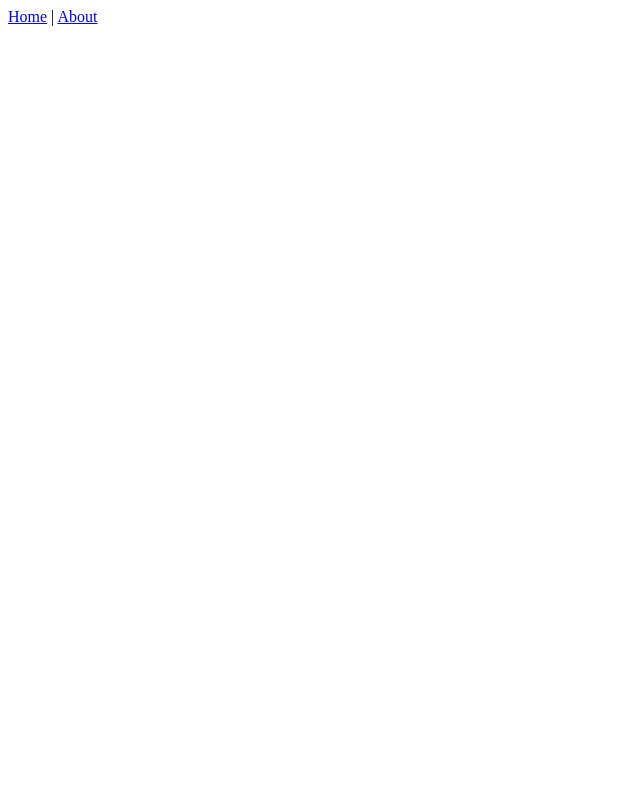
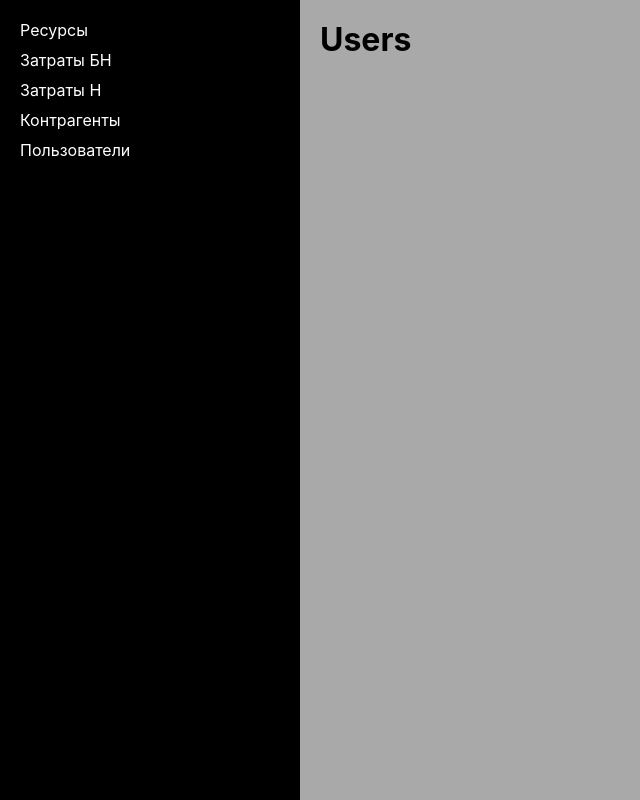
Before and after one commit to petrovengineer/kv, a Vue app in the folder client/: page /users in a window 1280 px wide. Before the commit this address had no page. Shown: the whole page, without its empty margins (0-640 px from the left). Built offline with nearby package versions, Linux system fonts and the light colour scheme.

Commit message:
Start client

```diff
--- a/client/src/App.vue
+++ b/client/src/App.vue
@@ -1,11 +1,47 @@
 <template>
-  <div id="nav">
-    <router-link to="/">Home</router-link> |
-    <router-link to="/about">About</router-link>
+  <Drawer/>
+  <div class="content-wrapper">
+    <div class="content">
+      <router-view/>
+    </div>
   </div>
-  <router-view/>
 </template>
+<script>
+import Drawer from './components/Drawer'
+
+export default {
+  components: {
+    Drawer
+  }
+}
+</script>
 
 <style lang="scss">
+  .content-wrapper{
+    position: fixed;
+    left: 300px;
+    top: 0;
+    height: 100%;
+    background-color: darkgray;
+    width: calc(100% - 300px);
+    overflow-y: scroll;
+    overflow-x: hidden;
+  }
+  .content{
+    margin: 20px;
+  }
+  h1{
+    margin: 0;
+  }
+  body {
+    font-family: -apple-system, BlinkMacSystemFont, "Segoe UI", Roboto, Helvetica, Arial, sans-serif, "Apple Color Emoji", "Segoe UI Emoji", "Segoe UI Symbol";
+  }
+  .paper-wrapper{
+    background-color: white;
+    color:darkslategrey;
+    border-radius: 5px;
+    padding: 20px;
+    font-size: 24px;
+  }
 
 </style>
--- /dev/null
+++ b/client/src/components/Drawer.vue
@@ -0,0 +1,37 @@
+<template>
+    <div class="drawer">
+        <div class="drawer-content">
+            <router-link to="/">Ресурсы</router-link>
+            <router-link to="/wastes">Затраты БН</router-link>
+            <router-link to="/cashwastes">Затраты Н</router-link>
+            <router-link to="/payers">Контрагенты</router-link>
+            <router-link to="/users">Пользователи</router-link>
+        </div>
+    </div>
+</template>
+<script>
+    export default {
+
+    }
+</script>
+<style scoped>
+    .drawer{
+        position: fixed;
+        left: 0;
+        top: 0;
+        width: 300px;
+        background-color: black;
+        color: white;
+        height: 100%;
+        /* padding: 20px; */
+    }
+    .drawer-content{
+        margin: 20px;
+    }
+    a{
+        color: white;
+        text-decoration: none;
+        display: block;
+        margin-bottom: 10px;
+    }
+</style>
--- a/client/src/components/HelloWorld.vue
+++ /dev/null
@@ -1,60 +0,0 @@
-<template>
-  <div class="hello">
-    <h1>{{ msg }}</h1>
-    <p>
-      For a guide and recipes on how to configure / customize this project,<br>
-      check out the
-      <a href="https://cli.vuejs.org" target="_blank" rel="noopener">vue-cli documentation</a>.
-    </p>
-    <h3>Installed CLI Plugins</h3>
-    <ul>
-      <li><a href="https://github.com/vuejs/vue-cli/tree/dev/packages/%40vue/cli-plugin-babel" target="_blank" rel="noopener">babel</a></li>
-      <li><a href="https://github.com/vuejs/vue-cli/tree/dev/packages/%40vue/cli-plugin-router" target="_blank" rel="noopener">router</a></li>
-      <li><a href="https://github.com/vuejs/vue-cli/tree/dev/packages/%40vue/cli-plugin-vuex" target="_blank" rel="noopener">vuex</a></li>
-      <li><a href="https://github.com/vuejs/vue-cli/tree/dev/packages/%40vue/cli-plugin-eslint" target="_blank" rel="noopener">eslint</a></li>
-    </ul>
-    <h3>Essential Links</h3>
-    <ul>
-      <li><a href="https://vuejs.org" target="_blank" rel="noopener">Core Docs</a></li>
-      <li><a href="https://forum.vuejs.org" target="_blank" rel="noopener">Forum</a></li>
-      <li><a href="https://chat.vuejs.org" target="_blank" rel="noopener">Community Chat</a></li>
-      <li><a href="https://twitter.com/vuejs" target="_blank" rel="noopener">Twitter</a></li>
-      <li><a href="https://news.vuejs.org" target="_blank" rel="noopener">News</a></li>
-    </ul>
-    <h3>Ecosystem</h3>
-    <ul>
-      <li><a href="https://router.vuejs.org" target="_blank" rel="noopener">vue-router</a></li>
-      <li><a href="https://vuex.vuejs.org" target="_blank" rel="noopener">vuex</a></li>
-      <li><a href="https://github.com/vuejs/vue-devtools#vue-devtools" target="_blank" rel="noopener">vue-devtools</a></li>
-      <li><a href="https://vue-loader.vuejs.org" target="_blank" rel="noopener">vue-loader</a></li>
-      <li><a href="https://github.com/vuejs/awesome-vue" target="_blank" rel="noopener">awesome-vue</a></li>
-    </ul>
-  </div>
-</template>
-
-<script>
-export default {
-  name: 'HelloWorld',
-  props: {
-    msg: String
-  }
-}
-</script>
-
-<!-- Add "scoped" attribute to limit CSS to this component only -->
-<style scoped lang="scss">
-h3 {
-  margin: 40px 0 0;
-}
-ul {
-  list-style-type: none;
-  padding: 0;
-}
-li {
-  display: inline-block;
-  margin: 0 10px;
-}
-a {
-  color: #42b983;
-}
-</style>
--- a/client/src/router/index.js
+++ b/client/src/router/index.js
@@ -1,19 +1,41 @@
 import { createRouter, createWebHistory } from 'vue-router'
-import Home from '../views/Home.vue'
+import Resources from '../views/Resources.vue'
+import CashWastes from '../views/CashWastes.vue'
+import Pyers from '../views/Payers.vue'
+import Tranches from '../views/Tranches.vue'
+import Users from '../views/Users.vue'
+import Wastes from '../views/Wastes.vue'
 
 const routes = [
   {
     path: '/',
-    name: 'Home',
-    component: Home
+    name: 'Resources',
+    component: Resources
   },
   {
-    path: '/about',
-    name: 'About',
-    // route level code-splitting
-    // this generates a separate chunk (about.[hash].js) for this route
-    // which is lazy-loaded when the route is visited.
-    component: () => import(/* webpackChunkName: "about" */ '../views/About.vue')
+    path: '/cashwastes',
+    name: 'CashWastes',
+    component: CashWastes
+  },
+  {
+    path: '/payers',
+    name: 'Payers',
+    component: Pyers
+  },
+  {
+    path: '/tranches',
+    name: 'Tranches',
+    component: Tranches
+  },
+  {
+    path: '/users',
+    name: 'Users',
+    component: Users
+  },
+  {
+    path: '/wastes',
+    name: 'Wastes',
+    component: Wastes
   }
 ]
 
--- /dev/null
+++ b/client/src/views/CashWastes.vue
@@ -0,0 +1,5 @@
+<template>
+  <div class="about">
+    <h1>CashWastes</h1>
+  </div>
+</template>
--- a/client/src/views/Home.vue
+++ /dev/null
@@ -1,18 +0,0 @@
-<template>
-  <div class="home">
-    <img alt="Vue logo" src="../assets/logo.png">
-    <HelloWorld msg="Welcome to Your Vue.js App"/>
-  </div>
-</template>
-
-<script>
-// @ is an alias to /src
-import HelloWorld from '@/components/HelloWorld.vue'
-
-export default {
-  name: 'Home',
-  components: {
-    HelloWorld
-  }
-}
-</script>
--- /dev/null
+++ b/client/src/views/Payers.vue
@@ -0,0 +1,5 @@
+<template>
+  <div class="about">
+    <h1>Payers</h1>
+  </div>
+</template>
--- /dev/null
+++ b/client/src/views/Resources.vue
@@ -0,0 +1,14 @@
+<template>
+  <div class="paper-wrapper">
+    Test
+  </div>
+</template>
+
+<script>
+// @ is an alias to /src
+
+export default {
+  name: 'Home',
+
+}
+</script>
--- /dev/null
+++ b/client/src/views/Tranches.vue
@@ -0,0 +1,5 @@
+<template>
+  <div class="about">
+    <h1>Tranches</h1>
+  </div>
+</template>
--- a/client/src/views/About.vue
+++ b/client/src/views/Users.vue
@@ -1,5 +1,5 @@
 <template>
   <div class="about">
-    <h1>This is an about page</h1>
+    <h1>Users</h1>
   </div>
 </template>
--- /dev/null
+++ b/client/src/views/Wastes.vue
@@ -0,0 +1,5 @@
+<template>
+  <div class="about">
+    <h1>Wastes</h1>
+  </div>
+</template>
```
Also changed, not shown: client/src/assets/logo.png (deleted), client/src/components/Resource.vue (added), 1 other file (tests, documents, lock files or other folders).
